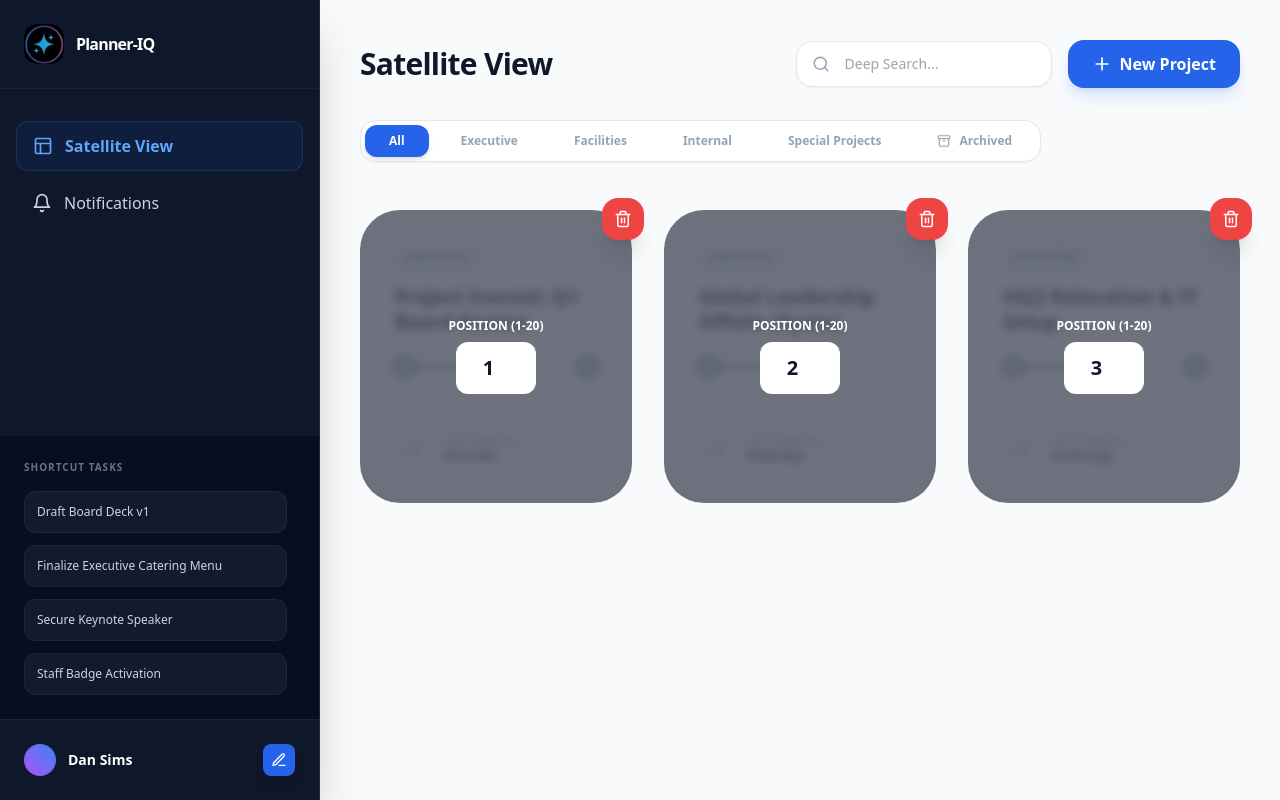
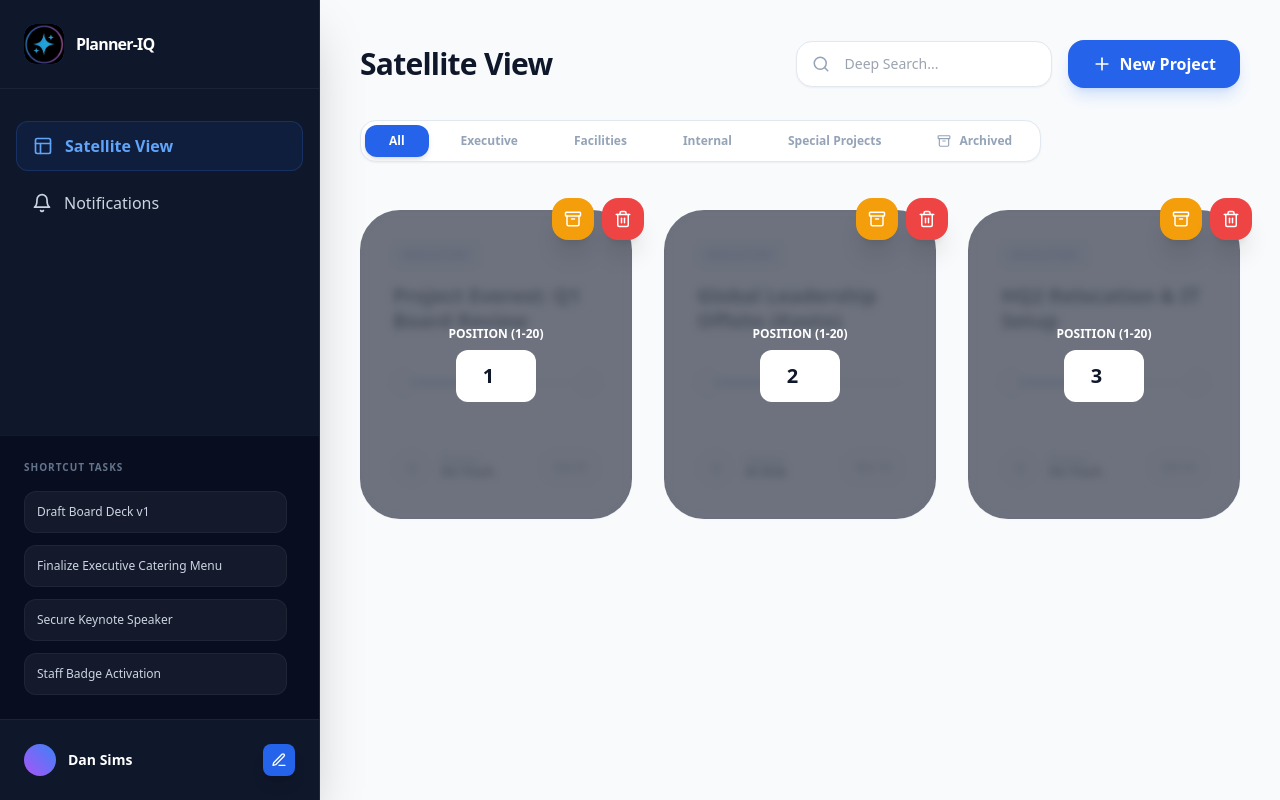
Before and after one commit to dansims2024-afk/Planner-IQ, a Next.js app: page / in a window 1280 px wide. Both pictures are taken after a click on the button 279 px from the left and 760 px from the top of the page. Built offline with nearby package versions, Linux system fonts and the light colour scheme.

Commit message:
Update ProjectCard.jsx

```diff
--- a/src/components/ProjectCard.jsx
+++ b/src/components/ProjectCard.jsx
@@ -2,87 +2,66 @@
 
 import React from 'react';
 import Link from 'next/link';
-import { Clock, ArrowRight, Trash2 } from 'lucide-react';
+import { Clock, ArrowRight, Trash2, Archive } from 'lucide-react';
 
-// --- SUBWAY MAP PROGRESS TRACKER ---
 const PhaseTracker = ({ phases }) => {
   if (!phases || phases.length === 0) return null;
-
-  const totalTasks = phases.reduce((acc, ph) => acc + (ph.tasks?.length || 0), 0);
-  const completedTasks = phases.reduce((acc, ph) => acc + (ph.tasks?.filter(t => t.completed).length || 0), 0);
-  const progressPercent = totalTasks > 0 ? (completedTasks / totalTasks) * 100 : 0;
+  const total = phases.reduce((acc, ph) => acc + (ph.tasks?.length || 0), 0);
+  const done = phases.reduce((acc, ph) => acc + (ph.tasks?.filter(t => t.completed).length || 0), 0);
+  const pct = total > 0 ? (done / total) * 100 : 0;
 
   return (
     <div className="relative w-full mt-6 mb-8">
       <div className="absolute top-[9px] left-0 w-full h-[2px] bg-slate-100 rounded-full" />
-      <div
-        className="absolute top-[9px] left-0 h-[2px] bg-blue-600 rounded-full transition-all duration-700 ease-out"
-        style={{ width: `${progressPercent}%` }}
-      />
+      <div className="absolute top-[9px] left-0 h-[2px] bg-blue-600 rounded-full transition-all duration-700 ease-out" style={{ width: `${pct}%` }} />
       <div className="flex justify-between items-start relative z-10">
-        {phases.map((phase, index) => {
-          const isCompleted = phase.tasks?.every(t => t.completed) && phase.tasks?.length > 0;
-          const isInProgress = !isCompleted && phase.tasks?.some(t => t.completed);
-
-          return (
-            <div key={phase.id || index} className="flex flex-col items-center group/phase">
-              <div className={`
-                w-5 h-5 rounded-full border-[3px] transition-all duration-300 flex items-center justify-center bg-white
-                ${isCompleted ? 'border-blue-600 bg-blue-600' :
-                  isInProgress ? 'border-blue-600 shadow-[0_0_0_4px_rgba(37,99,235,0.1)]' : 'border-slate-200'}
-              `}>
-                {isCompleted && <div className="w-1.5 h-1.5 bg-white rounded-full" />}
-              </div>
-            </div>
-          );
-        })}
+        {phases.map((phase, index) => (
+          <div key={phase.id || index} className="w-5 h-5 rounded-full border-[3px] bg-white border-slate-200" />
+        ))}
       </div>
     </div>
   );
 };
 
-export default function ProjectCard({ project, isEditMode, onDelete }) {
+export default function ProjectCard({ project, isEditMode, onDelete, onArchive }) {
   return (
-    <div className="relative h-full group">
-      {/* DELETE BUTTON: Only visible in Edit Mode */}
+    <div className="relative h-full">
       {isEditMode && (
-        <button
-          onClick={(e) => {
-            e.preventDefault();
-            onDelete(project.id);
-          }}
-          className="absolute -top-3 -right-3 z-[40] bg-red-500 text-white p-3 rounded-2xl shadow-xl hover:bg-red-600 hover:scale-110 transition-all animate-in zoom-in"
-        >
-          <Trash2 size={18} />
-        </button>
+        <div className="absolute -top-3 -right-3 z-[40] flex gap-2">
+          <button onClick={(e) => { e.preventDefault(); onArchive(project.id); }} className="bg-amber-500 text-white p-3 rounded-2xl shadow-xl hover:bg-amber-600 transition-all">
+            <Archive size={18} />
+          </button>
+          <button onClick={(e) => { e.preventDefault(); onDelete(project.id); }} className="bg-red-500 text-white p-3 rounded-2xl shadow-xl hover:bg-red-600 transition-all">
+            <Trash2 size={18} />
+          </button>
+        </div>
       )}
 
       <Link href={`/project/${project.id}`} className="block h-full">
-        <div className={`bg-white rounded-[2.5rem] border border-slate-200 p-8 shadow-sm hover:shadow-2xl transition-all duration-500 h-full relative overflow-hidden ${isEditMode ? 'opacity-50 grayscale-[0.5] scale-[0.98]' : 'hover:-translate-y-1'}`}>
+        <div className={`bg-white rounded-[2.5rem] border border-slate-200 p-8 shadow-sm hover:shadow-2xl transition-all duration-500 h-full relative overflow-hidden flex flex-col ${isEditMode ? 'opacity-40 grayscale-[0.5]' : 'hover:-translate-y-1'}`}>
           <div className="flex justify-between items-start mb-4">
             <div className="flex flex-col gap-2">
-              <div className="flex items-center gap-2">
-                <span className="text-[9px] font-black uppercase tracking-[0.2em] text-blue-600 bg-blue-50 px-2.5 py-1 rounded-lg border border-blue-100/50">
-                  {project.division || "Executive"}
-                </span>
-              </div>
-              <h3 className="text-xl font-bold text-slate-800 mt-2 leading-tight">
-                {project.title}
-              </h3>
+              <span className="text-[9px] font-black uppercase tracking-[0.2em] text-blue-600 bg-blue-50 px-2.5 py-1 rounded-lg border border-blue-100/50 w-fit">
+                {project.division || "Executive"}
+              </span>
+              <h3 className="text-xl font-bold text-slate-800 mt-2 leading-tight">{project.title}</h3>
             </div>
           </div>
 
           <PhaseTracker phases={project.phases} />
 
-          <div className="mt-4 flex items-center justify-between border-t border-slate-50 pt-6">
+          <div className="mt-auto flex items-center justify-between border-t border-slate-50 pt-6">
             <div className="flex items-center gap-3">
               <div className="w-9 h-9 rounded-2xl bg-slate-50 flex items-center justify-center text-slate-400 group-hover:bg-blue-600 group-hover:text-white transition-all">
                 <ArrowRight size={16} />
               </div>
               <div className="flex flex-col">
-                <span className="text-[9px] uppercase font-bold text-slate-400 tracking-widest">Last Updated</span>
-                <span className="text-xs font-bold text-slate-700">{project.lastUpdated || 'Just now'}</span>
+                <span className="text-[9px] uppercase font-bold text-slate-400 tracking-widest leading-none">Status</span>
+                <span className="text-xs font-bold text-slate-700">{project.status}</span>
               </div>
+            </div>
+            <div className="text-[10px] font-bold text-slate-400 bg-slate-50 px-3 py-2 rounded-xl border border-slate-100">
+               {project.deadline || 'TBD'}
             </div>
           </div>
         </div>
```
